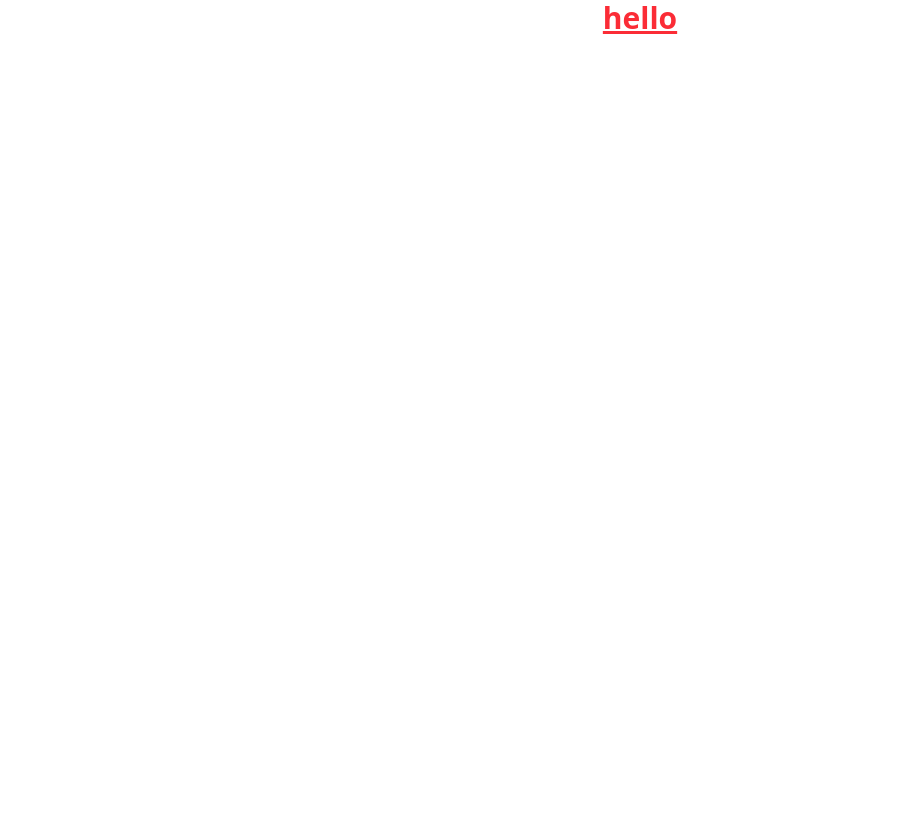
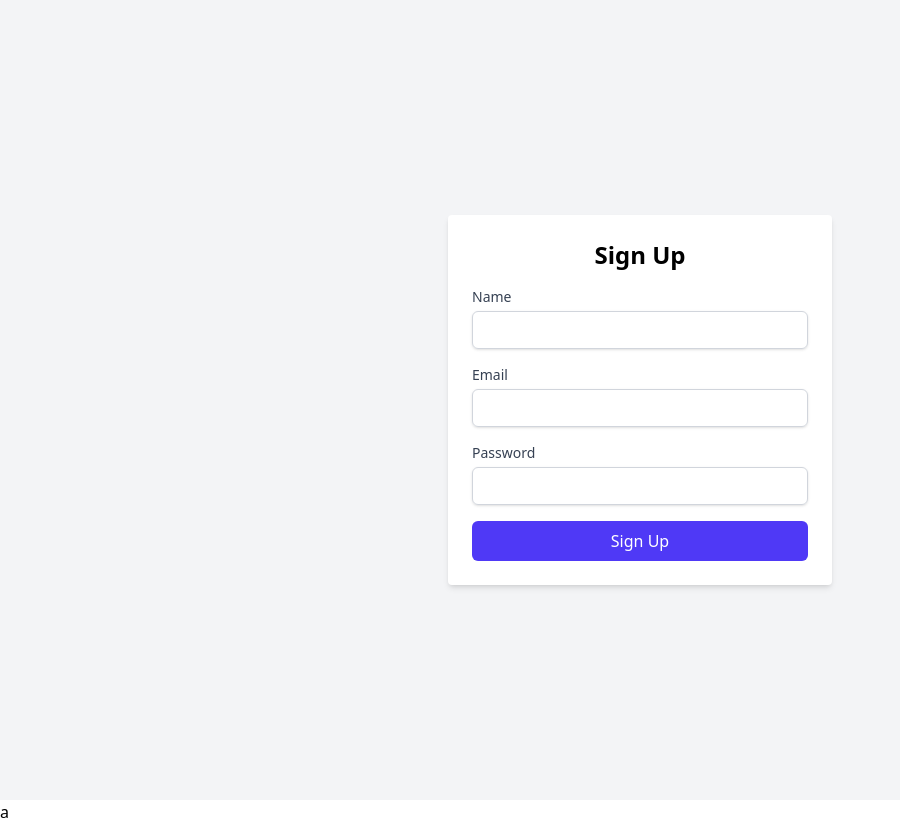
Before and after one commit to Yasg-uru/coderwing-machine-coding-frontend, a React (Vite) app: page /register in a window 1280 px wide. Shown: the whole page, without its empty margins (0-900 px from the left). Before the commit the page ends 800 px from the top, so only its background shows below. Built offline with nearby package versions, Linux system fonts and the light colour scheme.

Commit message:
created signup form

```diff
--- a/src/App.jsx
+++ b/src/App.jsx
@@ -1,8 +1,13 @@
 import React from 'react';
 
+import SignupForm from './components/SignupForm';
+import { Route, Routes } from 'react-router-dom';
+
 function App() {
-  return <div className=' text-center text-3xl font-bold underline text-red-500'>
-hello
-  </div>
+  return (
+    <Routes>
+      <Route path="/register" element= {<SignupForm/>} />
+    </Routes>
+  )
 }
 export default App
--- /dev/null
+++ b/src/components/SignupForm.jsx
@@ -0,0 +1,91 @@
+import React, { useState } from "react";
+import { useDispatch, useSelector } from "react-redux";
+import { RegisterUser } from "../state-manager/authSlice";
+
+const SignupForm = () => {
+  const [formData, setFormData] = useState({
+    username: "",
+    email: "",
+    password: "",
+  });
+  const dispatch = useDispatch();
+  const {isLoading}= useSelector(state=>state.auth)
+  const handleChange = (e) => {
+    setFormData({ ...formData, [e.target.name]: e.target.value });
+  };
+
+  const handleSubmit = (e) => {
+    e.preventDefault();
+    dispatch(RegisterUser(formData));
+  };
+
+  return (
+    <div className="flex justify-center items-center h-screen bg-gray-100">
+      <form
+        onSubmit={handleSubmit}
+        className="bg-white p-6 rounded shadow-md w-full max-w-sm"
+      >
+        <h2 className="text-2xl font-bold mb-4 text-center">Sign Up</h2>
+        <div className="mb-4">
+          <label
+            htmlFor="name"
+            className="block text-sm font-medium text-gray-700"
+          >
+            Name
+          </label>
+          <input
+            type="text"
+            id="username"
+            name="username"
+            value={formData.username}
+            onChange={handleChange}
+            className="mt-1 block w-full px-3 py-2 border border-gray-300 rounded-md shadow-sm focus:outline-none focus:ring-indigo-500 focus:border-indigo-500 sm:text-sm"
+            required
+          />
+        </div>
+        <div className="mb-4">
+          <label
+            htmlFor="email"
+            className="block text-sm font-medium text-gray-700"
+          >
+            Email
+          </label>
+          <input
+            type="email"
+            id="email"
+            name="email"
+            value={formData.email}
+            onChange={handleChange}
+            className="mt-1 block w-full px-3 py-2 border border-gray-300 rounded-md shadow-sm focus:outline-none focus:ring-indigo-500 focus:border-indigo-500 sm:text-sm"
+            required
+          />
+        </div>
+        <div className="mb-4">
+          <label
+            htmlFor="password"
+            className="block text-sm font-medium text-gray-700"
+          >
+            Password
+          </label>
+          <input
+            type="password"
+            id="password"
+            name="password"
+            value={formData.password}
+            onChange={handleChange}
+            className="mt-1 block w-full px-3 py-2 border border-gray-300 rounded-md shadow-sm focus:outline-none focus:ring-indigo-500 focus:border-indigo-500 sm:text-sm"
+            required
+          />
+        </div>
+        <button
+          type="submit"
+          className="w-full bg-indigo-600 text-white py-2 px-4 rounded-md hover:bg-indigo-700 focus:outline-none focus:ring-2 focus:ring-indigo-500 focus:ring-offset-2"
+        >
+          {isLoading?"Loading...":"Sign Up"}
+        </button>
+      </form>
+    </div>
+  );
+};
+
+export default SignupForm;
--- a/src/components/auth/login.jsx
+++ /dev/null
@@ -1,25 +0,0 @@
-import React, { useState } from 'react'
-import { useDispatch } from 'react-redux';
-
-const Login = () => {
-    const dispatch = useDispatch();
-
-    const [formData , setFormData] = useState({
-        username :"",
-        email:"",
-        password:""
-    });
-
-
-    const handleSubmit = (e)=>{
-        e.preventDefault();
-
-    }
-  return (
-    <div>
-
-    </div>
-  )
-}
-
-export default Login
--- a/src/main.jsx
+++ b/src/main.jsx
@@ -5,9 +5,12 @@ import App from "./App.jsx";
 
 import { Provider } from "react-redux";
 import { store } from "./state-manager/store.js";
+import { BrowserRouter } from "react-router-dom";
 
 createRoot(document.getElementById("root")).render(
   <Provider store={store}>
-    <App />
+<BrowserRouter>
+<App />
+a</BrowserRouter>
   </Provider>
 );
--- a/src/state-manager/authSlice.js
+++ b/src/state-manager/authSlice.js
@@ -1,5 +1,6 @@
 import { createAsyncThunk, createSlice } from "@reduxjs/toolkit";
 import { axiosInstance } from "../helper/axiosInstance";
+import axios from "axios";
 
 const initialState = {
   user: null,
@@ -10,12 +11,13 @@ export const RegisterUser = createAsyncThunk(
   "/auth/register",
   async (userData, { rejectWithValue }) => {
     try {
-      const response = await axiosInstance.post("/user/register", userData, {
+      const response = await axios.post("http://localhost:4000/user/register", userData, {
         withCredentials: true,
       });
       return response.data;
     } catch (error) {
       const err = error.response.data;
+      console.log("this is error :", error)
       if (err && err.message) {
         return rejectWithValue(err.message);
       }
```
